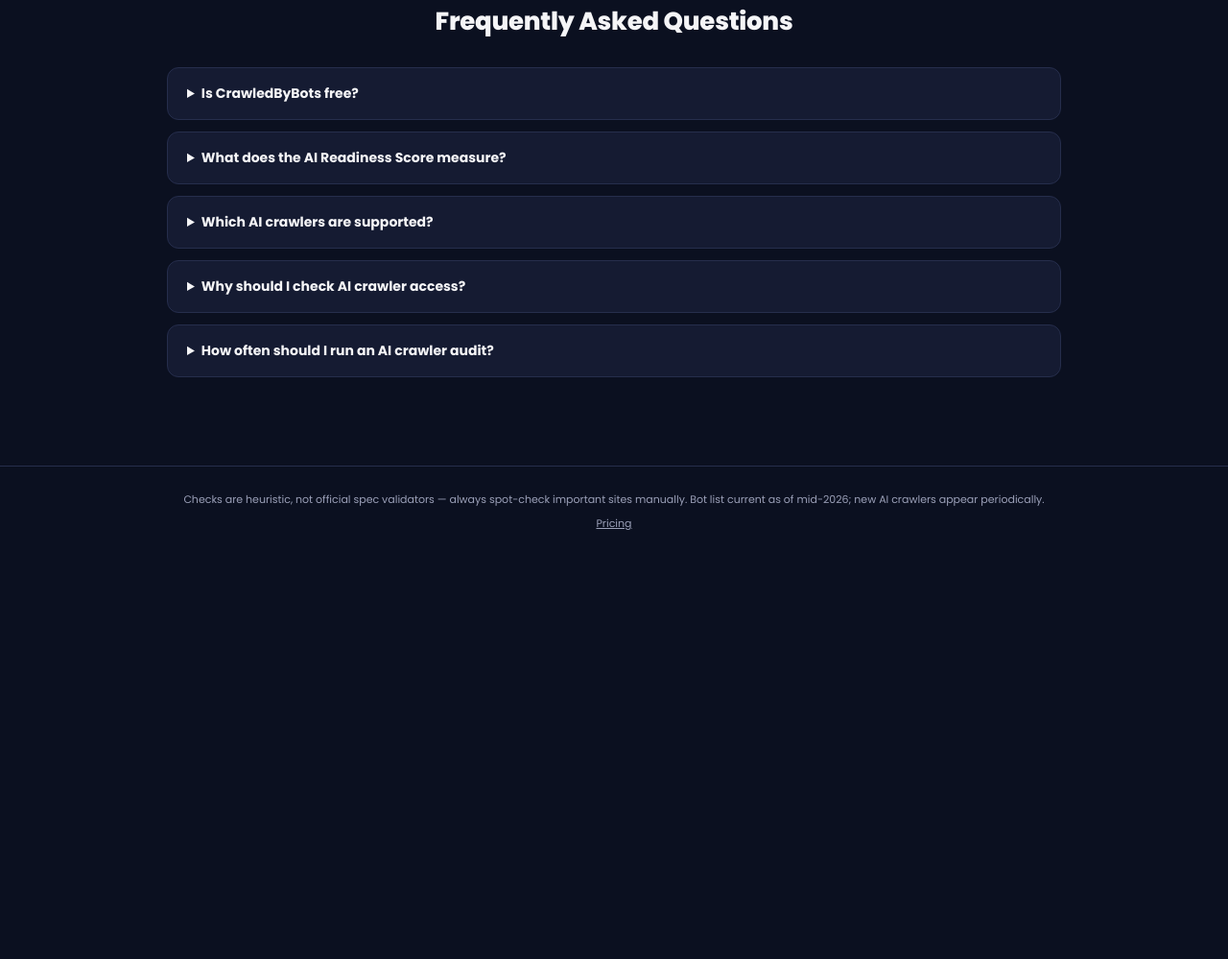
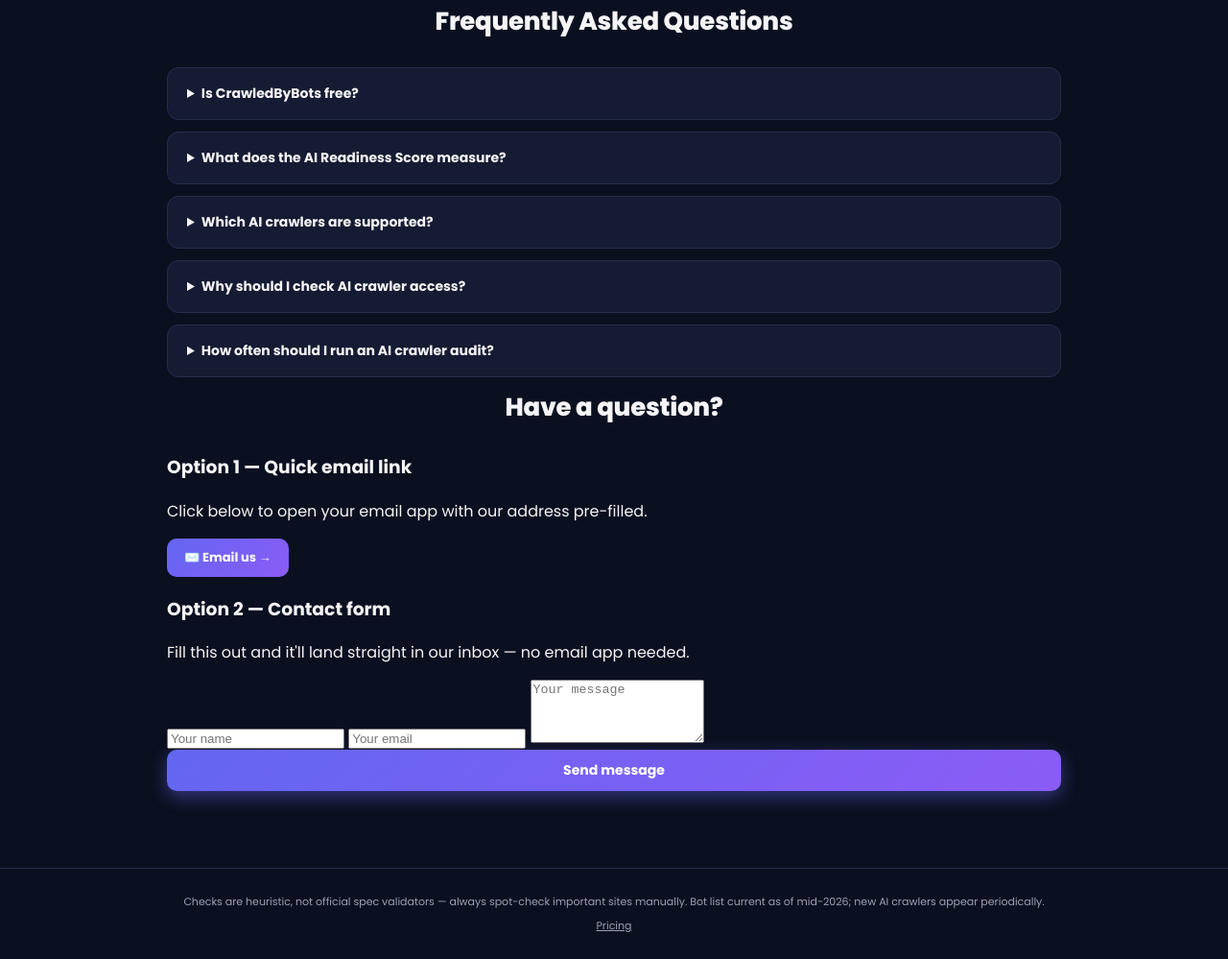
Before and after one commit to subhankhan6d-alt/ai-crawler-scanner, a website: page public/index.html in a window 1280 px wide. Shown: the part 2052-3051 px from the top of the page at 96% size. Before the commit the page ends 2632 px from the top, so only its background shows below. Drawn offline with Linux system fonts and the light colour scheme.

Commit message:
Update index.html

```diff
--- a/public/index.html
+++ b/public/index.html
@@ -204,6 +204,29 @@
 </p>
     </details>
   </section>
+
+  <section class="contact" id="contact">
+    <h2 class="section-title">Have a question?</h2>
+
+    <div class="contact-option">
+      <h3>Option 1 — Quick email link</h3>
+      <p class="contact-desc">Click below to open your email app with our address pre-filled.</p>
+      <a href="mailto:YOUREMAIL@example.com?subject=Question about CrawledByBots" class="buy-btn">✉️ Email us →</a>
+    </div>
+
+    <div class="contact-option">
+      <h3>Option 2 — Contact form</h3>
+      <p class="contact-desc">Fill this out and it'll land straight in our inbox — no email app needed.</p>
+      <form action="https://formsubmit.co/YOUREMAIL@example.com" method="POST" class="contact-form">
+        <input type="text" name="name" placeholder="Your name" required>
+        <input type="email" name="email" placeholder="Your email" required>
+        <textarea name="message" placeholder="Your message" rows="4" required></textarea>
+        <input type="hidden" name="_subject" value="New message from CrawledByBots contact form">
+        <input type="hidden" name="_captcha" value="false">
+        <button type="submit" class="run-btn" style="width:100%; justify-content:center;">Send message</button>
+      </form>
+    </div>
+  </section>
 </main>
 
 <footer class="foot">
```
